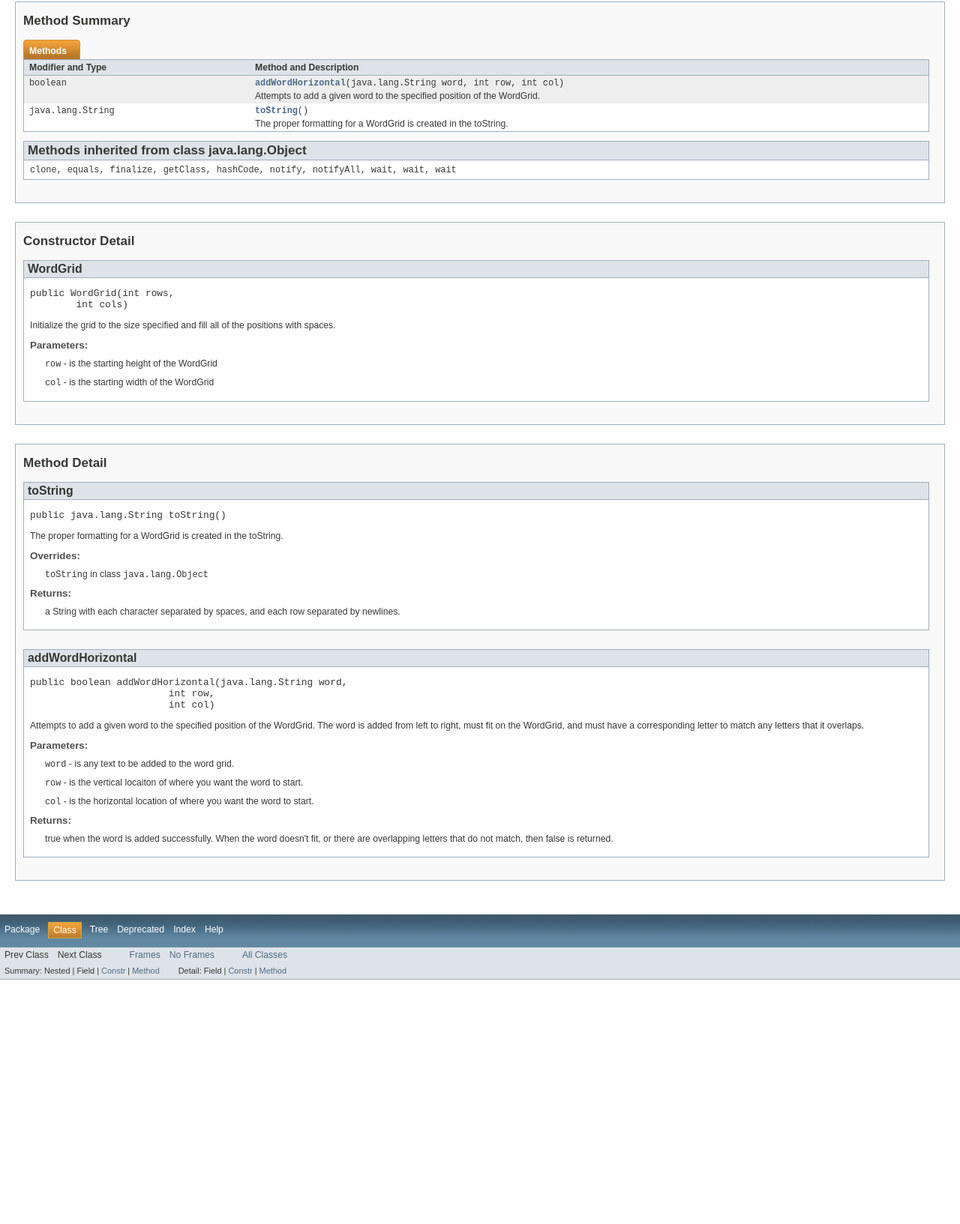
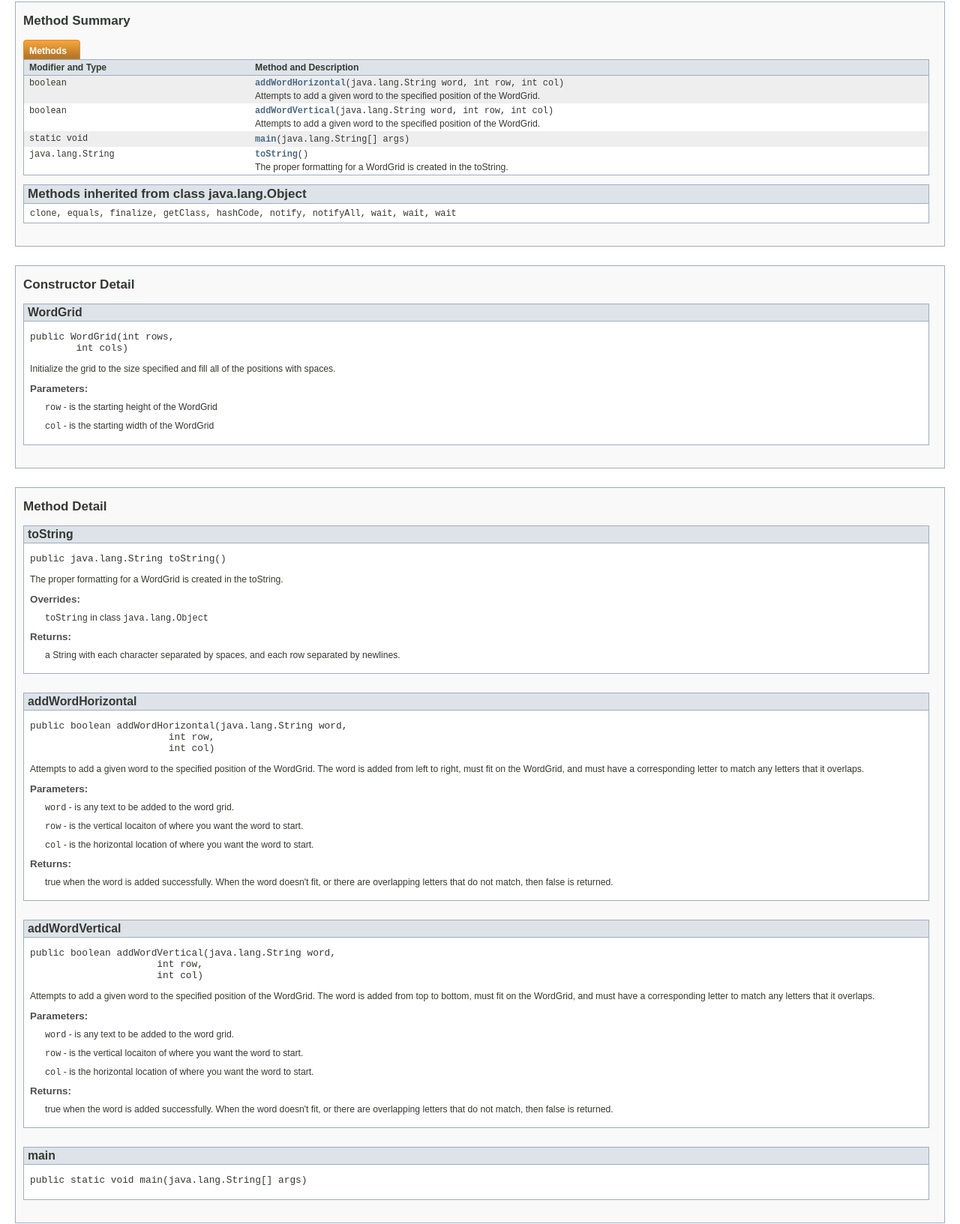
Before and after one commit to drothblatt/APCSHW-term1, a plain HTML site: page 03wordsearch/docs/WordGrid.html in a window 1280 px wide. Shown: the part 438-2071 px from the top of the page at 75% size. Before the commit the page ends 1745 px from the top, so only its background shows below. Drawn offline with Linux system fonts and the light colour scheme.

Commit message:
deleted .class file, updated docs

```diff
--- a/03wordsearch/docs/WordGrid.html
+++ b/03wordsearch/docs/WordGrid.html
@@ -2,7 +2,7 @@
 <!-- NewPage -->
 <html lang="en">
 <head>
-<!-- Generated by javadoc (version 1.7.0_67) on Thu Nov 20 00:35:24 EST 2014 -->
+<!-- Generated by javadoc (version 1.7.0_67) on Thu Nov 20 02:18:53 EST 2014 -->
 <title>WordGrid</title>
 <meta name="date" content="2014-11-20">
 <link rel="stylesheet" type="text/css" href="stylesheet.css" title="Style">
@@ -143,6 +143,18 @@ with spaces.</div>
 </td>
 </tr>
 <tr class="rowColor">
+<td class="colFirst"><code>boolean</code></td>
+<td class="colLast"><code><strong><a href="WordGrid.html#addWordVertical(java.lang.String,%20int,%20int)">addWordVertical</a></strong>(java.lang.String&nbsp;word,
+               int&nbsp;row,
+               int&nbsp;col)</code>
+<div class="block">Attempts to add a given word to the specified position of the WordGrid.</div>
+</td>
+</tr>
+<tr class="altColor">
+<td class="colFirst"><code>static void</code></td>
+<td class="colLast"><code><strong><a href="WordGrid.html#main(java.lang.String[])">main</a></strong>(java.lang.String[]&nbsp;args)</code>&nbsp;</td>
+</tr>
+<tr class="rowColor">
 <td class="colFirst"><code>java.lang.String</code></td>
 <td class="colLast"><code><strong><a href="WordGrid.html#toString()">toString</a></strong>()</code>
 <div class="block">The proper formatting for a WordGrid is created in the toString.</div>
@@ -209,7 +221,7 @@ separated by newlines.</dd></dl>
 <a name="addWordHorizontal(java.lang.String, int, int)">
 <!--   -->
 </a>
-<ul class="blockListLast">
+<ul class="blockList">
 <li class="blockList">
 <h4>addWordHorizontal</h4>
 <pre>public&nbsp;boolean&nbsp;addWordHorizontal(java.lang.String&nbsp;word,
@@ -221,6 +233,32 @@ have a corresponding letter to match any letters that it overlaps.</div>
 <dl><dt><span class="strong">Parameters:</span></dt><dd><code>word</code> - is any text to be added to the word grid.</dd><dd><code>row</code> - is the vertical locaiton of where you want the word to start.</dd><dd><code>col</code> - is the horizontal location of where you want the word to start.</dd>
 <dt><span class="strong">Returns:</span></dt><dd>true when the word is added successfully. When the word doesn't fit,
 or there are overlapping letters that do not match, then false is returned.</dd></dl>
+</li>
+</ul>
+<a name="addWordVertical(java.lang.String, int, int)">
+<!--   -->
+</a>
+<ul class="blockList">
+<li class="blockList">
+<h4>addWordVertical</h4>
+<pre>public&nbsp;boolean&nbsp;addWordVertical(java.lang.String&nbsp;word,
+                      int&nbsp;row,
+                      int&nbsp;col)</pre>
+<div class="block">Attempts to add a given word to the specified position of the WordGrid.
+The word is added from top to bottom, must fit on the WordGrid, and must
+have a corresponding letter to match any letters that it overlaps.</div>
+<dl><dt><span class="strong">Parameters:</span></dt><dd><code>word</code> - is any text to be added to the word grid.</dd><dd><code>row</code> - is the vertical locaiton of where you want the word to start.</dd><dd><code>col</code> - is the horizontal location of where you want the word to start.</dd>
+<dt><span class="strong">Returns:</span></dt><dd>true when the word is added successfully. When the word doesn't fit,
+or there are overlapping letters that do not match, then false is returned.</dd></dl>
+</li>
+</ul>
+<a name="main(java.lang.String[])">
+<!--   -->
+</a>
+<ul class="blockListLast">
+<li class="blockList">
+<h4>main</h4>
+<pre>public static&nbsp;void&nbsp;main(java.lang.String[]&nbsp;args)</pre>
 </li>
 </ul>
 </li>
```
Also changed, not shown: 03wordsearch/docs/allclasses-frame.html (+1 -1 lines), 03wordsearch/docs/allclasses-noframe.html (+1 -1 lines), 03wordsearch/docs/constant-values.html (+1 -1 lines), 03wordsearch/docs/deprecated-list.html (+1 -1 lines), 03wordsearch/docs/help-doc.html (+1 -1 lines), 03wordsearch/docs/index-all.html (+15 -3 lines), 03wordsearch/docs/index.html (+1 -1 lines), 03wordsearch/docs/overview-tree.html (+1 -1 lines), 03wordsearch/docs/package-frame.html (+1 -1 lines), 03wordsearch/docs/package-summary.html (+1 -1 lines), 03wordsearch/docs/package-tree.html (+1 -1 lines), 2 other files.
